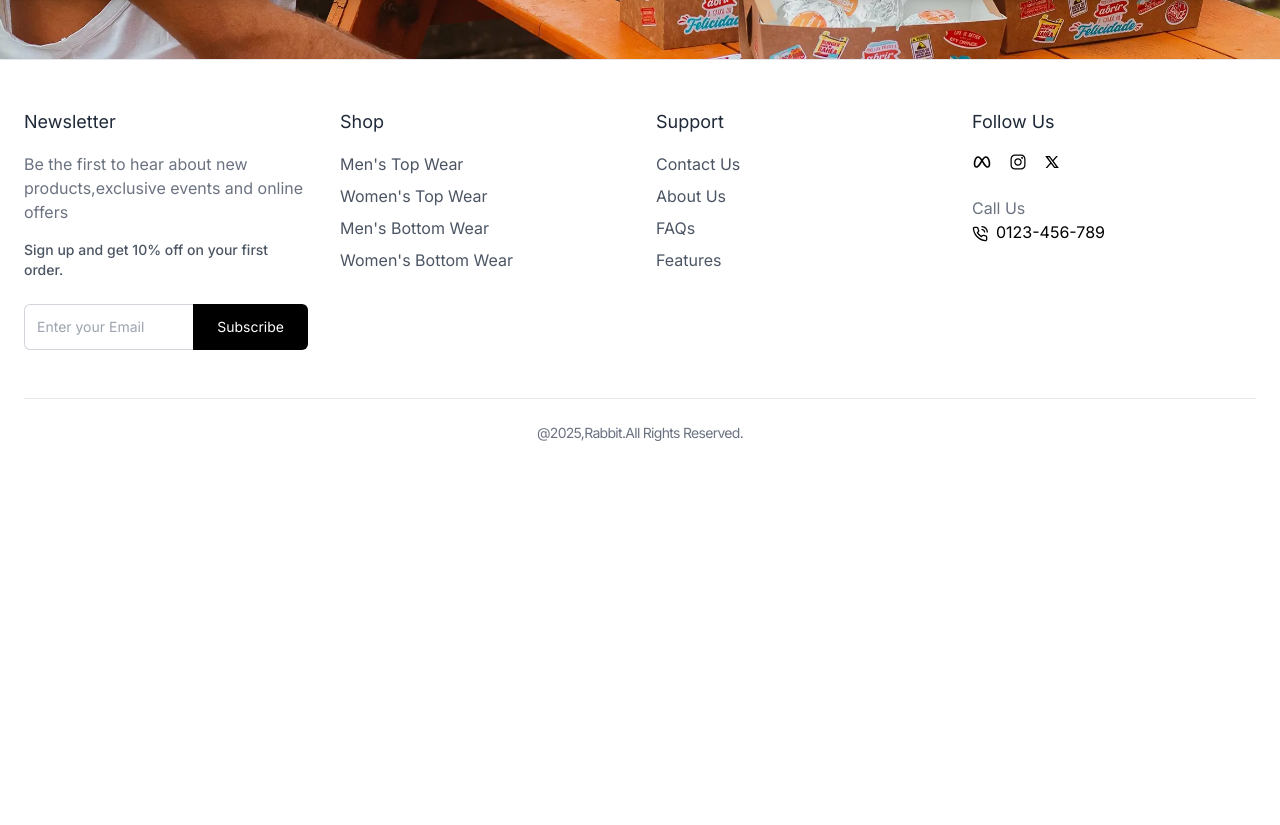
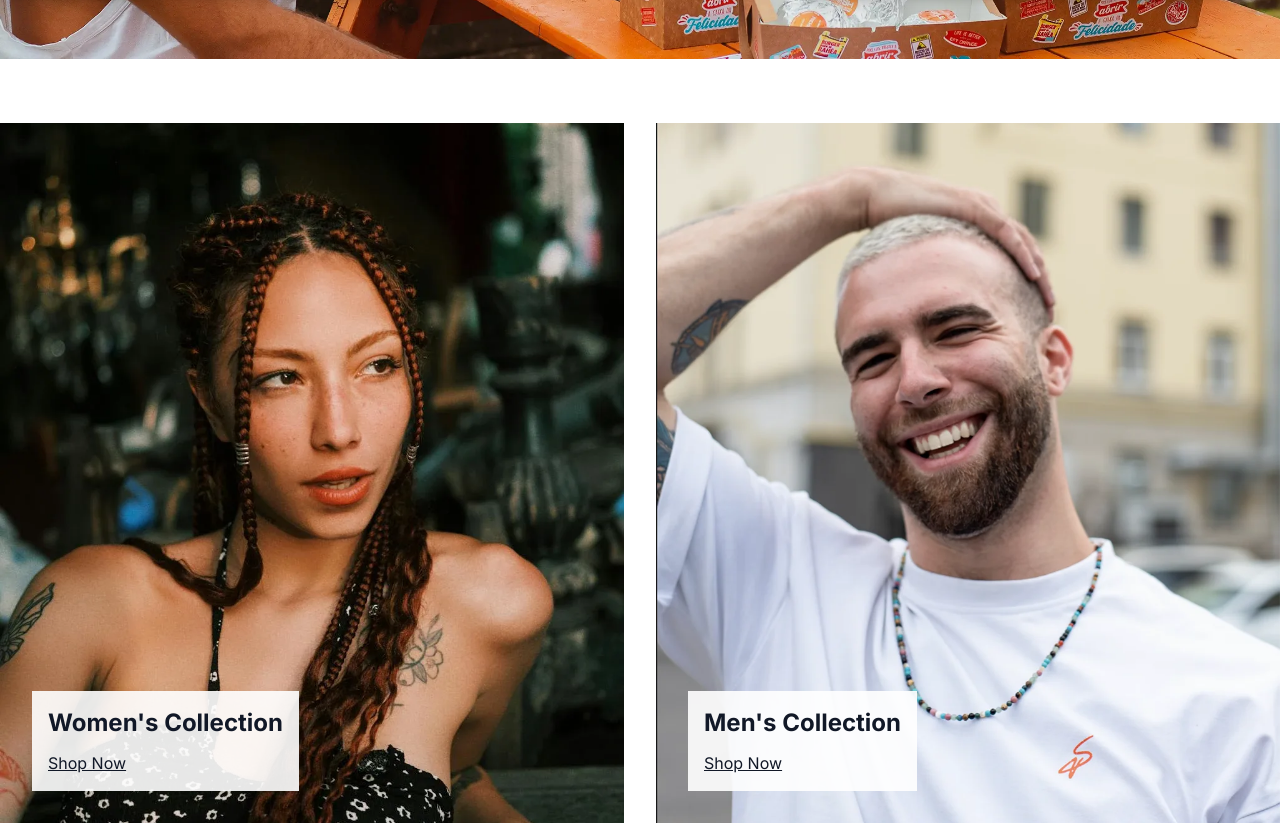
Before and after one commit to SankarSivam-Tech/rabbit, a React (Vite) app in the folder frontend/: page / in a window 1280 px wide. Shown: the part 800-1625 px from the top of the page. Before the commit the page ends 1291 px from the top, so only its background shows below. Built offline with nearby package versions, Linux system fonts and the light colour scheme; a web font is replaced by a local one.

Commit message:
complete product section UI

```diff
--- a/frontend/src/components/Layout/Hero.jsx
+++ b/frontend/src/components/Layout/Hero.jsx
@@ -11,7 +11,7 @@
       />
       <div className="absolute inset-0 bg-black bg-opacity-5 flex items-center justify-center">
         <div className="text-center text-white p-6">
-          <h1 className="text- 4xl md:text-9xl font-bold tracking-tighter uppercase mb-4">
+          <h1 className="text-4xl md:text-9xl font-bold tracking-tighter uppercase mb-4">
             vacation <br /> ready
           </h1>
           <p className="text-sm md:text-lg tracking-tighter mb-6">
--- a/frontend/src/components/Layout/UserLayout.jsx
+++ b/frontend/src/components/Layout/UserLayout.jsx
@@ -5,14 +5,13 @@
 const UserLayout = () => {
   return (
     <div>
-      {/* Header */}
       <Header />
-      {/* Main Content */}
+
       <main>
-        <Outlet/>
+        <Outlet />
       </main>
-      {/* Footer */}
-      <Footer/>
+
+      <Footer />
     </div>
   );
 };
--- /dev/null
+++ b/frontend/src/components/Products/GenderCollection.jsx
@@ -0,0 +1,52 @@
+import mensCollectionImage from "../../assets/mens-collection.webp";
+import womensCollectionImage from "../../assets/womens-collection.webp";
+import { Link } from "react-router-dom";
+
+const GenderCollection = () => {
+  return (
+    <section className="py-16 px-4 lg:px-0">
+      <div className="container mx-auto flex flex-col md:flex-row gap-8">
+        {/* Womens Collection */}
+        <div className="relative flex-1">
+          <img
+            src={womensCollectionImage}
+            alt=""
+            className="w-full h-[700px] object-cover"
+          />
+          <div className="absolute bottom-8 left-8 bg-white bg-opacity-90 p-4">
+            <h2 className="text-2xl font-bold text-gray-900 mb-3 ">
+              Women's Collection
+            </h2>
+            <Link
+              to="/collections/all?gender=women"
+              className="text-gray-900 underline"
+            >
+              Shop Now
+            </Link>
+          </div>
+        </div>
+        {/* Men's Collection */}
+        <div className="relative flex-1">
+          <img
+            src={mensCollectionImage}
+            alt=""
+            className="w-full h-[700px] object-cover"
+          />
+          <div className="absolute bottom-8 left-8 bg-white bg-opacity-90 p-4">
+            <h2 className="text-2xl font-bold text-gray-900 mb-3 ">
+             Men's Collection
+            </h2>
+            <Link
+              to="/collections/all?gender=Men"
+              className="text-gray-900 underline"
+            >
+              Shop Now
+            </Link>
+          </div>
+        </div>
+      </div>
+    </section>
+  );
+};
+
+export default GenderCollection;
--- a/frontend/src/pages/Home.jsx
+++ b/frontend/src/pages/Home.jsx
@@ -1,10 +1,12 @@
 import React from "react";
 import Hero from "../components/Layout/Hero";
+import GenderCollection from "../components/Products/GenderCollection";
 
 const Home = () => {
   return (
     <div>
         <Hero/>
+        <GenderCollection/>
     </div>
   )
 };
```
